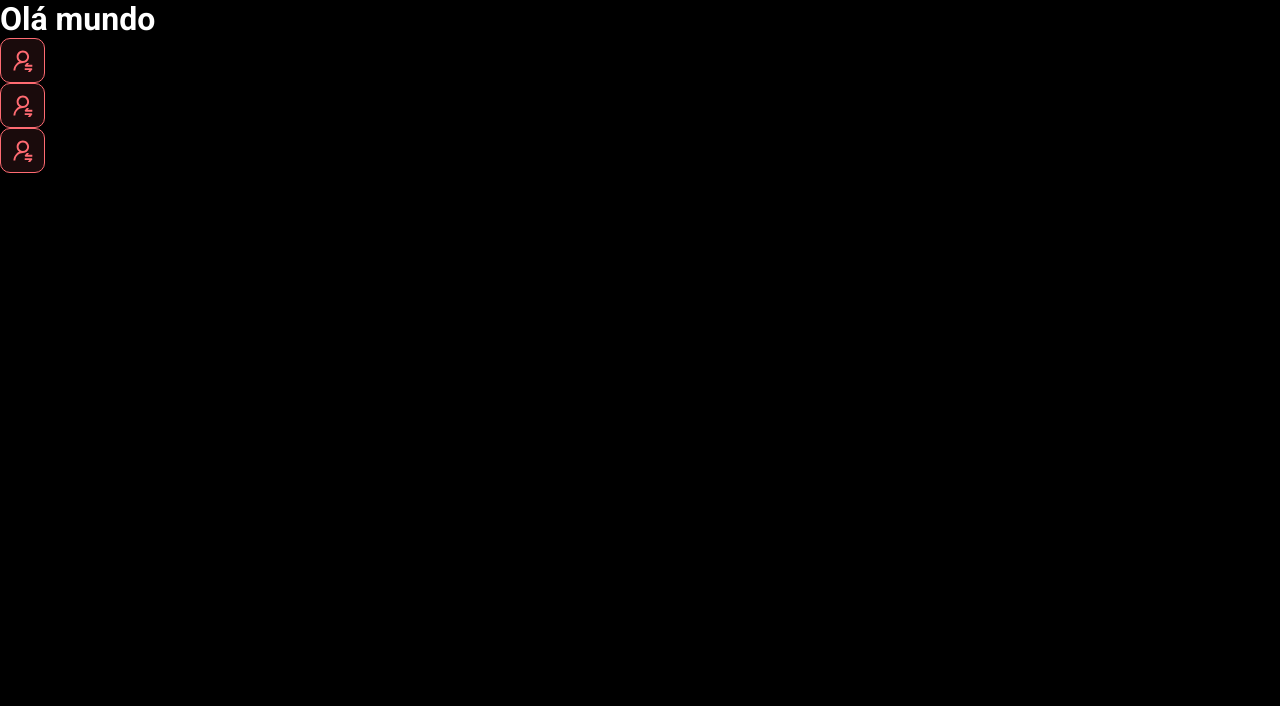
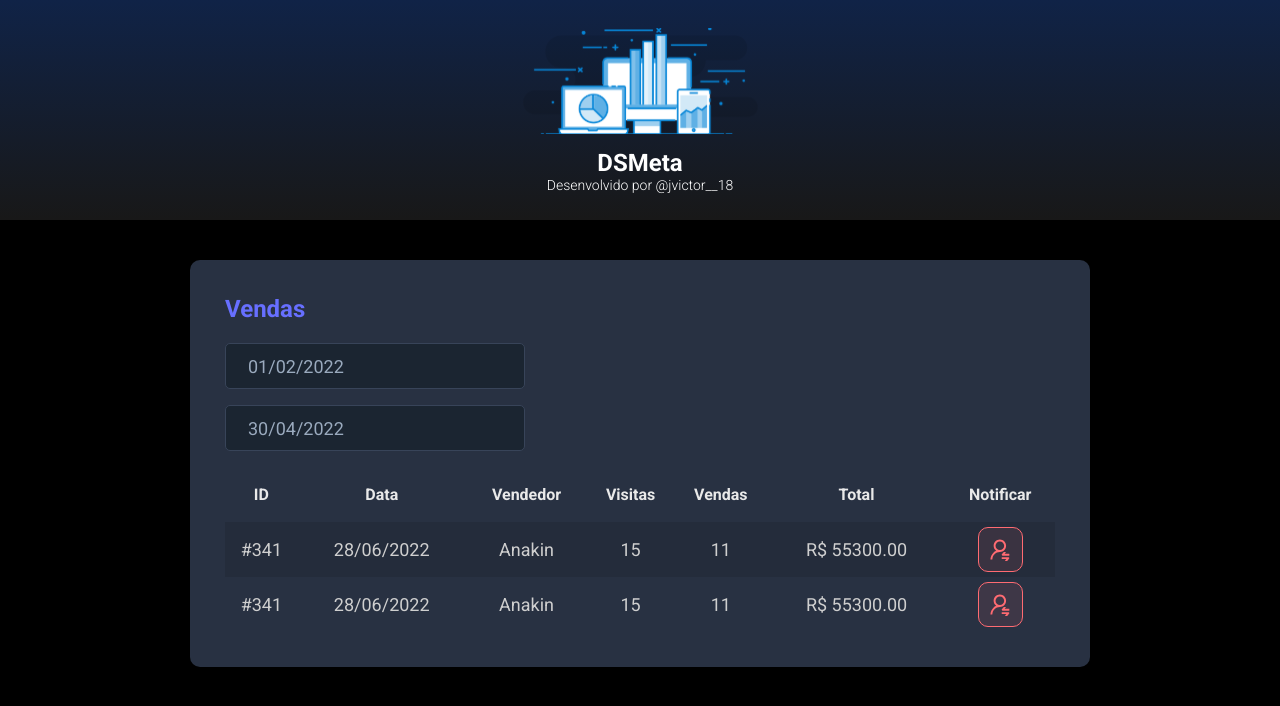
Before and after one commit to jvLarger/dsmeta, a React (Vite) app in the folder frontend/: page / in a window 1280 px wide. Shown: the top 706 px of the page. Built offline with nearby package versions, Linux system fonts and the light colour scheme.

Commit message:
Other Components

```diff
--- a/frontend/src/App.tsx
+++ b/frontend/src/App.tsx
@@ -1,12 +1,18 @@
+import Header from "./components/Header";
 import NotificationButton from "./components/NotificationButton";
+import SalesCard from "./components/SalesCard";
 
 function App() {
   return (
     <>
-      <h1>Olá mundo</h1>
-      <NotificationButton />
-      <NotificationButton />
-      <NotificationButton />
+      <Header />
+      <main>
+        <section id="sales">
+          <div className="dsmeta-container">
+            <SalesCard />
+          </div>
+        </section>
+      </main>
     </>
   );
 }
--- /dev/null
+++ b/frontend/src/components/Header/index.tsx
@@ -0,0 +1,19 @@
+import logo from '../../assets/img/logo.svg';
+import './styles.css';
+
+function Header() {
+    return (
+        <header>
+            <div className="dsmeta-logo-container">
+                <img src={logo} alt="DSMeta" />
+                <h1>DSMeta</h1>
+                <p>
+                    Desenvolvido por
+                    <a href="https://instagram.com/jvictor__18"> @jvictor__18</a>
+                </p>
+            </div>
+        </header>
+    )
+}
+
+export default Header;
--- /dev/null
+++ b/frontend/src/components/Header/styles.css
@@ -0,0 +1,27 @@
+header {
+    background: linear-gradient(180deg, #102347 0%, #181818 100%);
+    height: 220px;
+    display: flex;
+    justify-content: center;
+    align-items: center;
+}
+
+.dsmeta-logo-container {
+    display: flex;
+    flex-direction: column;
+    align-items: center;
+}
+
+.dsmeta-logo-container svg {
+    width: 235px;
+}
+
+.dsmeta-logo-container h1 {
+    font-size: 24px;
+    margin-top: 14px;
+}
+
+.dsmeta-logo-container p {
+    font-weight: 300;
+    font-size: 14px;
+}
--- /dev/null
+++ b/frontend/src/components/SalesCard/index.tsx
@@ -0,0 +1,71 @@
+import NotificationButton from '../NotificationButton';
+import './styles.css';
+
+function SalesCard() {
+    return (
+        <div className="dsmeta-card">
+            <h2 className="dsmeta-sales-title">Vendas</h2>
+            <div>
+                <div className="dsmeta-form-control-container">
+                    <input
+                        className="dsmeta-form-control"
+                        type="text"
+                        value="01/02/2022"
+                    />
+                </div>
+                <div className="dsmeta-form-control-container">
+                    <input
+                        className="dsmeta-form-control"
+                        type="text"
+                        value="30/04/2022"
+                    />
+                </div>
+            </div>
+            <div>
+                <table className="dsmeta-sales-table">
+                    <thead>
+                        <tr>
+                            <th className="tc992">ID</th>
+                            <th className="tc576">Data</th>
+                            <th>Vendedor</th>
+                            <th className="tc992">Visitas</th>
+                            <th className="tc992">Vendas</th>
+                            <th>Total</th>
+                            <th>Notificar</th>
+                        </tr>
+                    </thead>
+                    <tbody>
+                        <tr>
+                            <td className="tc992">#341</td>
+                            <td className="tc576">28/06/2022</td>
+                            <td>Anakin</td>
+                            <td className="tc992">15</td>
+                            <td className="tc992">11</td>
+                            <td>R$ 55300.00</td>
+                            <td>
+                                <div className="dsmeta-btn-container">
+                                    <NotificationButton />
+                                </div>
+                            </td>
+                        </tr>
+                        <tr>
+                            <td className="tc992">#341</td>
+                            <td className="tc576">28/06/2022</td>
+                            <td>Anakin</td>
+                            <td className="tc992">15</td>
+                            <td className="tc992">11</td>
+                            <td>R$ 55300.00</td>
+                            <td>
+                                <div className="dsmeta-btn-container">
+                                    <NotificationButton />
+                                </div>
+                            </td>
+                        </tr>
+                    </tbody>
+                </table>
+            </div>
+        </div>
+    );
+}
+
+export default SalesCard;
--- /dev/null
+++ b/frontend/src/components/SalesCard/styles.css
@@ -0,0 +1,94 @@
+.dsmeta-card {
+    background-color: #283142;
+    border-radius: 10px;
+    padding: 35px 10px;
+}
+
+.dsmeta-sales-title {
+    font-size: 24px;
+    color: #676fff;
+    margin-bottom: 20px;
+}
+
+.dsmeta-form-control-container {
+    margin-bottom: 16px;
+    max-width: 300px;
+}
+
+.dsmeta-form-control {
+    width: 100%;
+    height: 46px;
+    background-color: #1b2531;
+    border: 1px solid #384459;
+    color: #9aaabe;
+    padding: 0 22px;
+    font-size: 18px;
+    border-radius: 5px;
+}
+
+.dsmeta-sales-table {
+    width: 100%;
+    border-spacing: 0;
+}
+
+.dsmeta-sales-table thead {
+    font-size: 16px;
+    height: 55px;
+    color: #e9e9e9;
+}
+
+.dsmeta-sales-table tbody {
+    font-size: 14px;
+    text-align: center;
+    color: #cfcfcf;
+}
+
+.dsmeta-sales-table tbody tr {
+    height: 55px;
+    border-top: 1px solid #5f6e82;
+}
+
+.dsmeta-sales-table tbody tr:hover>td {
+    background-color: #384459;
+}
+
+.dsmeta-sales-table tbody tr:nth-child(odd) {
+    background-color: #242c3b;
+}
+
+.dsmeta-btn-container {
+    display: flex;
+    justify-content: center;
+}
+
+.tc576 {
+    display: none;
+}
+
+.tc992 {
+    display: none;
+}
+
+@media (min-width: 576px) {
+    #sales {
+        padding: 40px 20px;
+    }
+
+    .dsmeta-card {
+        padding: 35px;
+    }
+
+    .tc576 {
+        display: table-cell;
+    }
+
+    .dsmeta-sales-table tbody {
+        font-size: 18px;
+    }
+}
+
+@media (min-width: 992px) {
+    .tc992 {
+        display: table-cell;
+    }
+}
--- a/frontend/src/index.css
+++ b/frontend/src/index.css
@@ -19,3 +19,13 @@
   color: unset;
   text-decoration: none;
 }
+
+#sales {
+  padding: 40px 10px;
+}
+
+.dsmeta-container {
+  width: 100%;
+  max-width: 900px;
+  margin: 0 auto;
+}
```
Also changed, not shown: frontend/src/assets/img/logo.svg (added).
